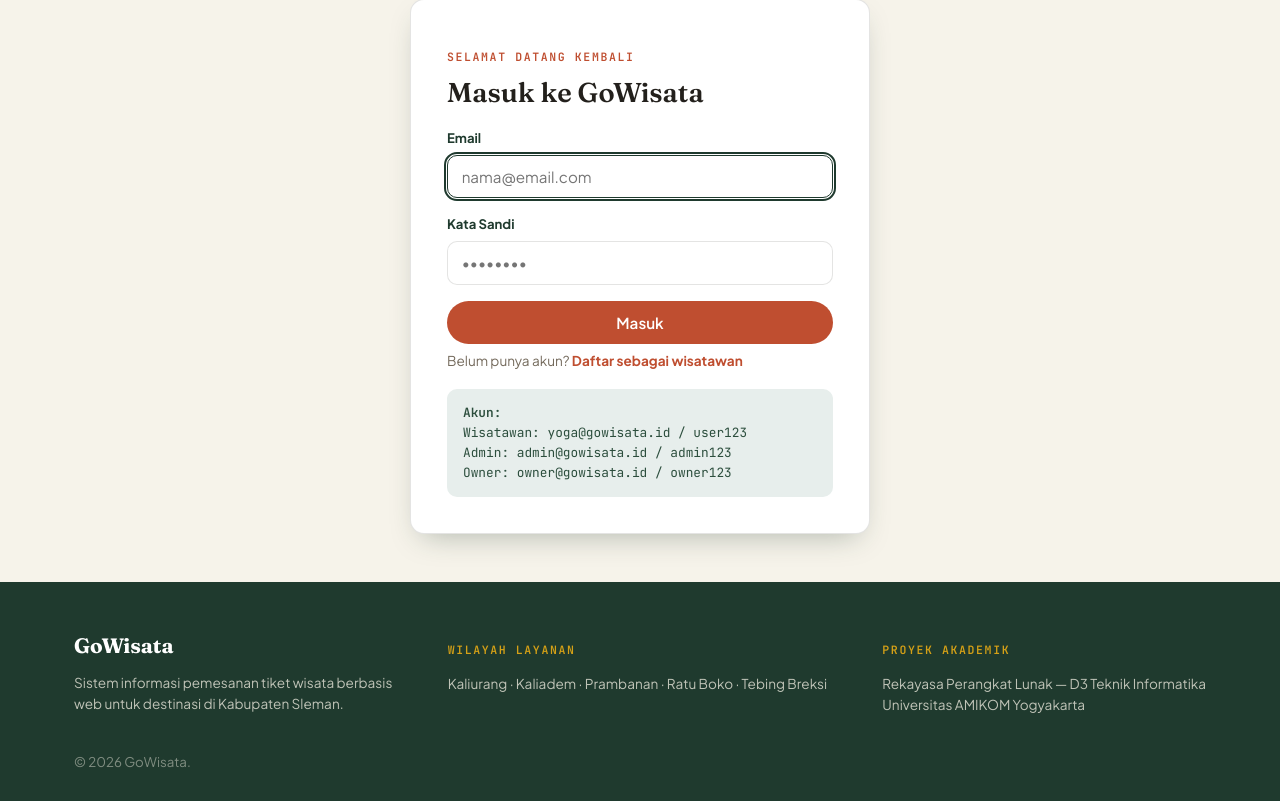
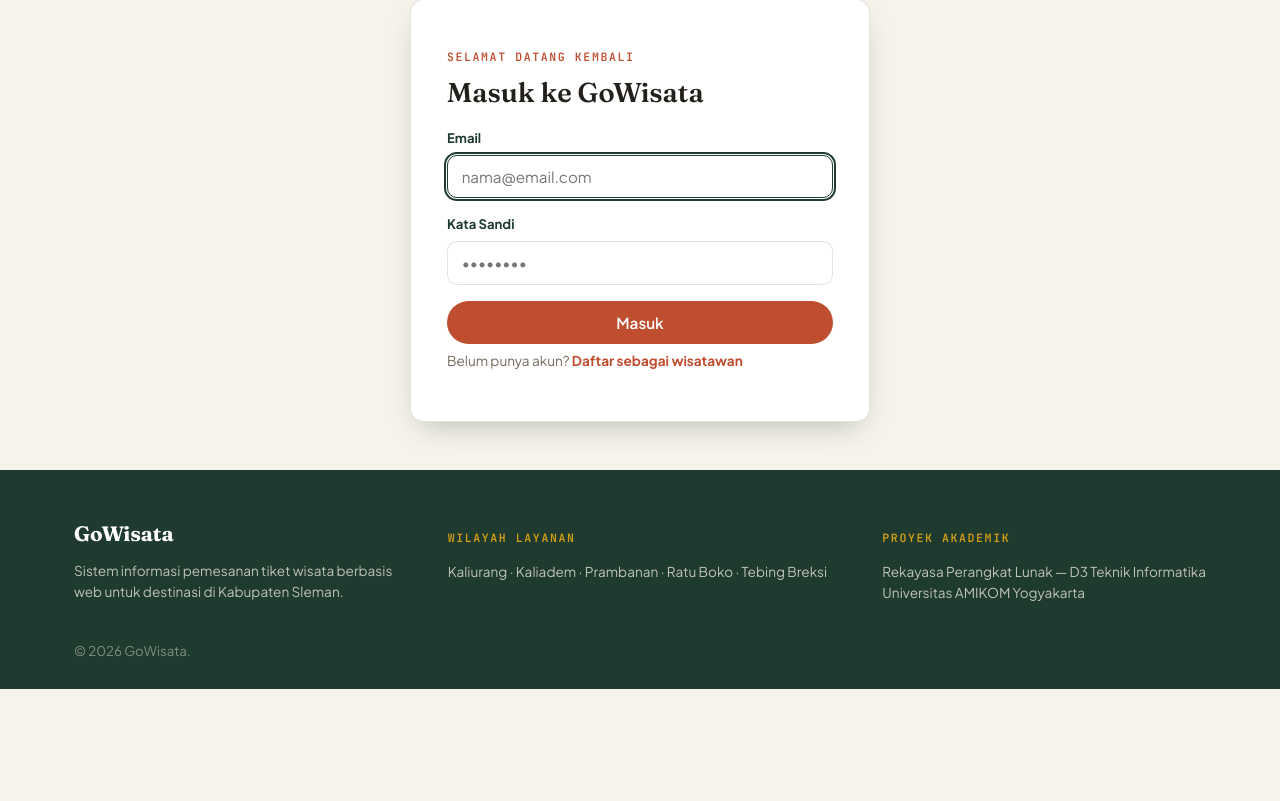
Before and after one commit to yogaanggapratama-del/web-wisata-go-projek, a Flask app: page /login in a window 1280 px wide. Shown: the part 112-913 px from the top of the page. After the commit the page ends 801 px from the top, so only its background shows below. Run offline with Flask 3, Linux system fonts and the light colour scheme; parts of the project's set-up code (start-up, migrations or seed data) failed here and were passed over.

```diff
--- a/templates/login.html
+++ b/templates/login.html
@@ -16,12 +16,5 @@
     <button class="btn btn-primary btn-block" type="submit">Masuk</button>
   </form>
   <p class="form-hint">Belum punya akun? <a href="{{ url_for('register') }}" style="color:var(--ember);font-weight:700;">Daftar sebagai wisatawan</a></p>
-
-  <div class="demo-box">
-    <b>Akun:</b><br>
-    Wisatawan: yoga@gowisata.id / user123<br>
-    Admin: admin@gowisata.id / admin123<br>
-    Owner: owner@gowisata.id / owner123
-  </div>
 </div>
 {% endblock %}
```
